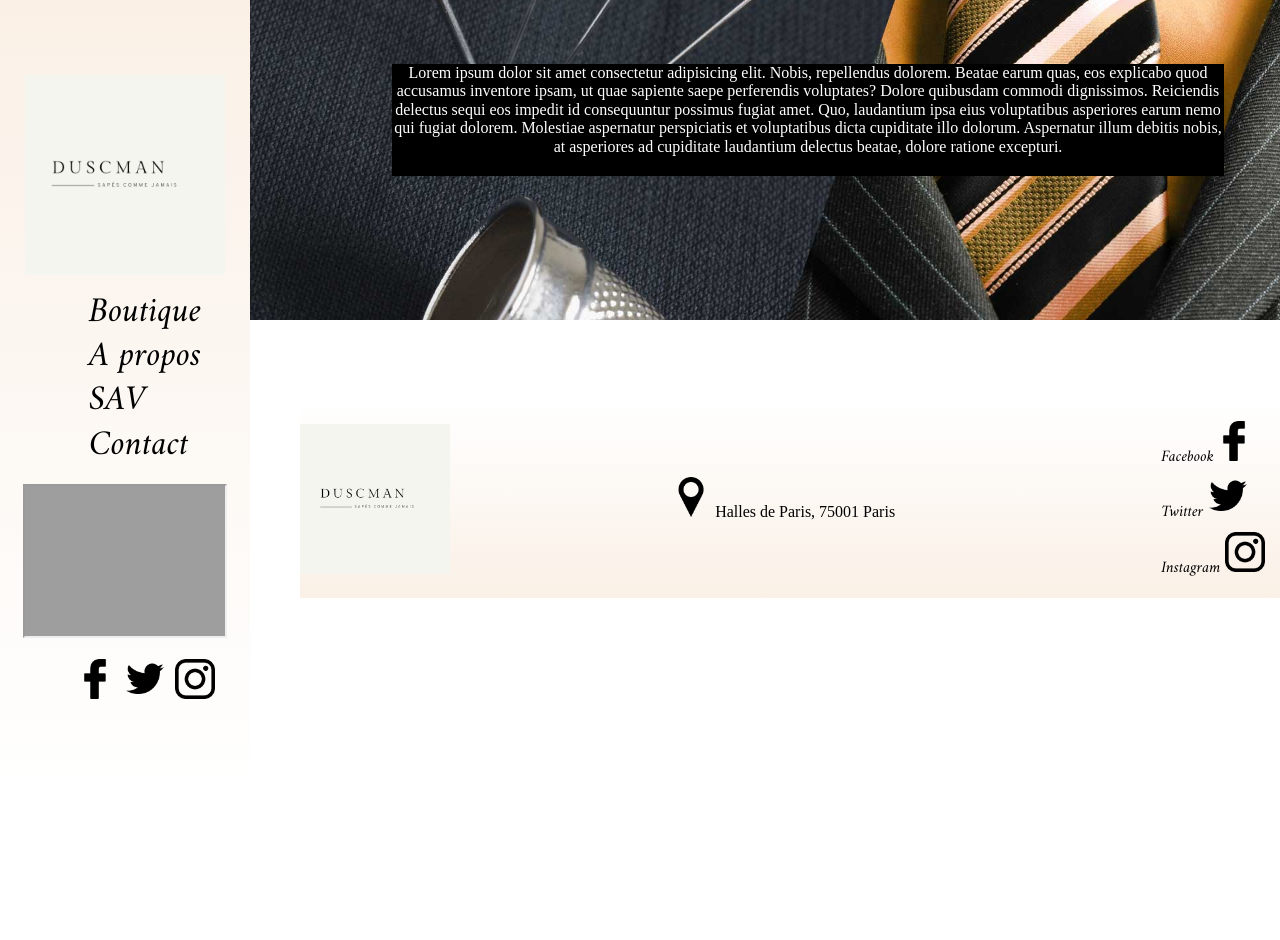
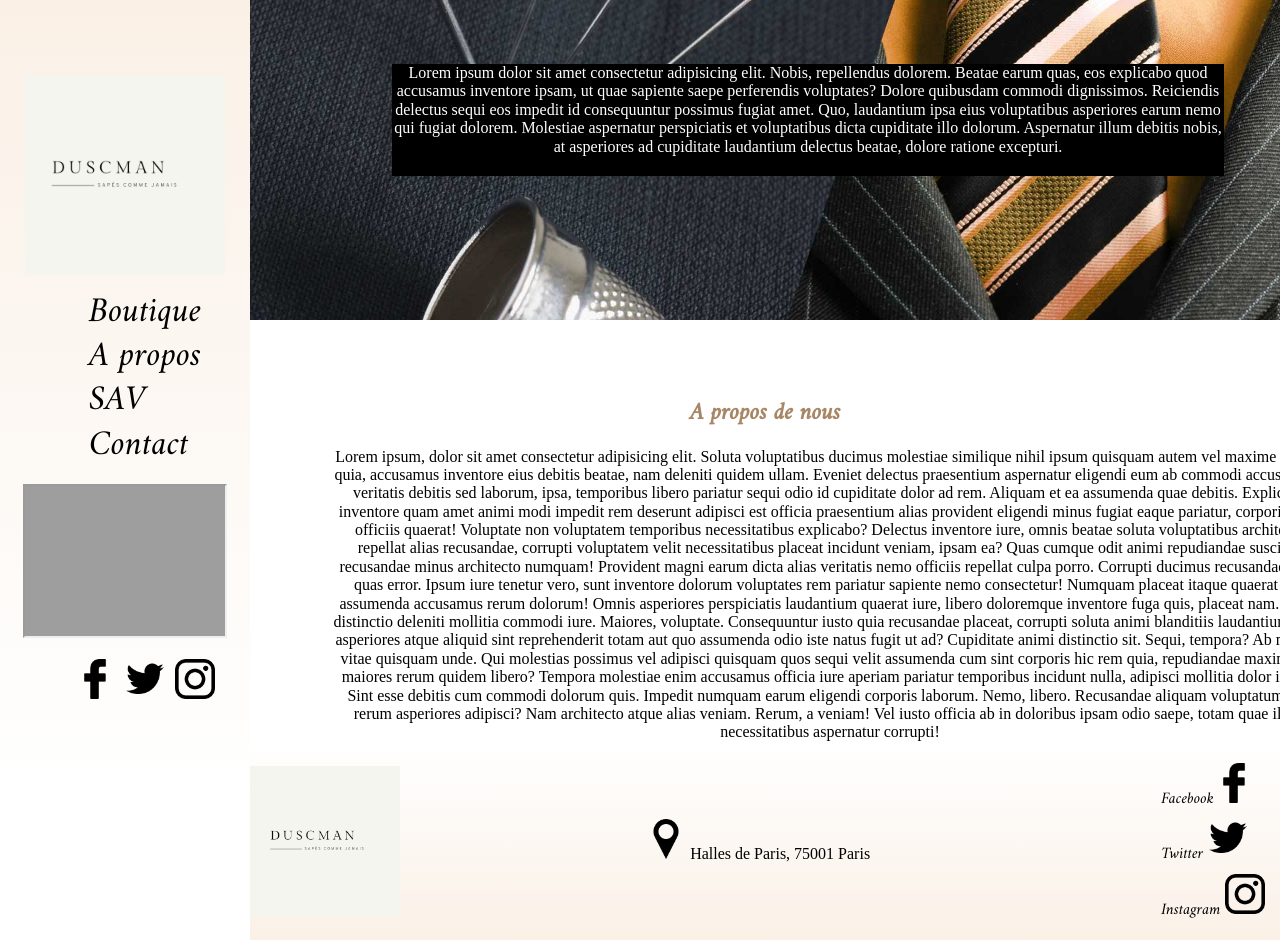
Before and after one commit to BobbaSet/Ducsman, a website built with Parcel: page apropos.html in a window 1280 px wide. Shown: the top 940 px of the page. Before the commit the page ends 800 px from the top, so only its background shows below. Built offline with nearby package versions, Linux system fonts and the light colour scheme; grey boxes are pictures that could not be loaded; a web font is replaced by a local one.

Commit message:
correction bug

```diff
--- a/Sass/main.scss
+++ b/Sass/main.scss
@@ -4,3 +4,4 @@
 @import 'layouts/footer';
 
 @import 'pages/index';
+@import 'pages/apropos';
--- /dev/null
+++ b/Sass/pages/_apropos.scss
@@ -0,0 +1,15 @@
+.article{
+
+    h2{
+    margin-left: 250px;
+    color:  #a88766;
+    text-align: center;
+    }
+
+    .para_apropos{
+        width: 1000px;
+        text-align: center;
+        margin: 0 auto;
+        margin-left: 330px;
+    }
+}
--- a/apropos.html
+++ b/apropos.html
@@ -73,6 +73,40 @@
 
   <main>
 
+    <article class="article">
+      <h2 >
+        A propos de nous
+      </h2>
+
+      <p class="para_apropos">
+        Lorem ipsum, dolor sit amet consectetur adipisicing elit. Soluta voluptatibus ducimus molestiae
+        similique nihil ipsum quisquam autem vel maxime tenetur quia, accusamus inventore eius debitis beatae, nam deleniti quidem ullam.
+        Eveniet delectus praesentium aspernatur eligendi eum ab commodi accusantium veritatis debitis
+        sed laborum, ipsa, temporibus libero pariatur sequi odio id cupiditate dolor ad rem. Aliquam et
+        ea assumenda quae debitis.
+        Explicabo inventore quam amet animi modi impedit rem deserunt adipisci est officia praesentium
+        alias provident eligendi minus fugiat eaque pariatur, corporis nihil officiis quaerat! Voluptate non voluptatem temporibus necessitatibus explicabo?
+        Delectus inventore iure, omnis beatae soluta voluptatibus architecto repellat alias recusandae,
+        corrupti voluptatem velit necessitatibus placeat incidunt veniam, ipsam ea? Quas cumque odit animi repudiandae suscipit, recusandae minus architecto numquam!
+        Provident magni earum dicta alias veritatis nemo officiis repellat culpa porro. Corrupti ducimus
+        recusandae iusto quas error. Ipsum iure tenetur vero, sunt inventore dolorum voluptates rem pariatur sapiente nemo consectetur!
+        Numquam placeat itaque quaerat non assumenda accusamus rerum dolorum! Omnis asperiores perspiciatis
+        laudantium quaerat iure, libero doloremque inventore fuga quis, placeat nam. Natus distinctio deleniti mollitia commodi iure. Maiores, voluptate.
+        Consequuntur iusto quia recusandae placeat, corrupti soluta animi blanditiis laudantium modi
+        asperiores atque aliquid sint reprehenderit totam aut quo assumenda odio iste natus fugit ut ad?
+        Cupiditate animi distinctio sit.
+        Sequi, tempora? Ab minima vitae quisquam unde. Qui molestias possimus vel adipisci quisquam quos
+        sequi velit assumenda cum sint corporis hic rem quia, repudiandae maxime aut maiores rerum quidem
+        libero?
+        Tempora molestiae enim accusamus officia iure aperiam pariatur temporibus incidunt nulla, adipisci
+        mollitia dolor ipsum. Sint esse debitis cum commodi dolorum quis. Impedit numquam earum eligendi
+        corporis laborum. Nemo, libero.
+        Recusandae aliquam voluptatum odit rerum asperiores adipisci? Nam architecto atque alias veniam.
+        Rerum, a veniam! Vel iusto officia ab in doloribus ipsam odio saepe, totam quae illum necessitatibus
+        aspernatur corrupti!
+      </p>
+    </article>
+
   </main>
 
   <footer>
```
Also changed, not shown: Sass/main.css, img/header.jpeg (added).
